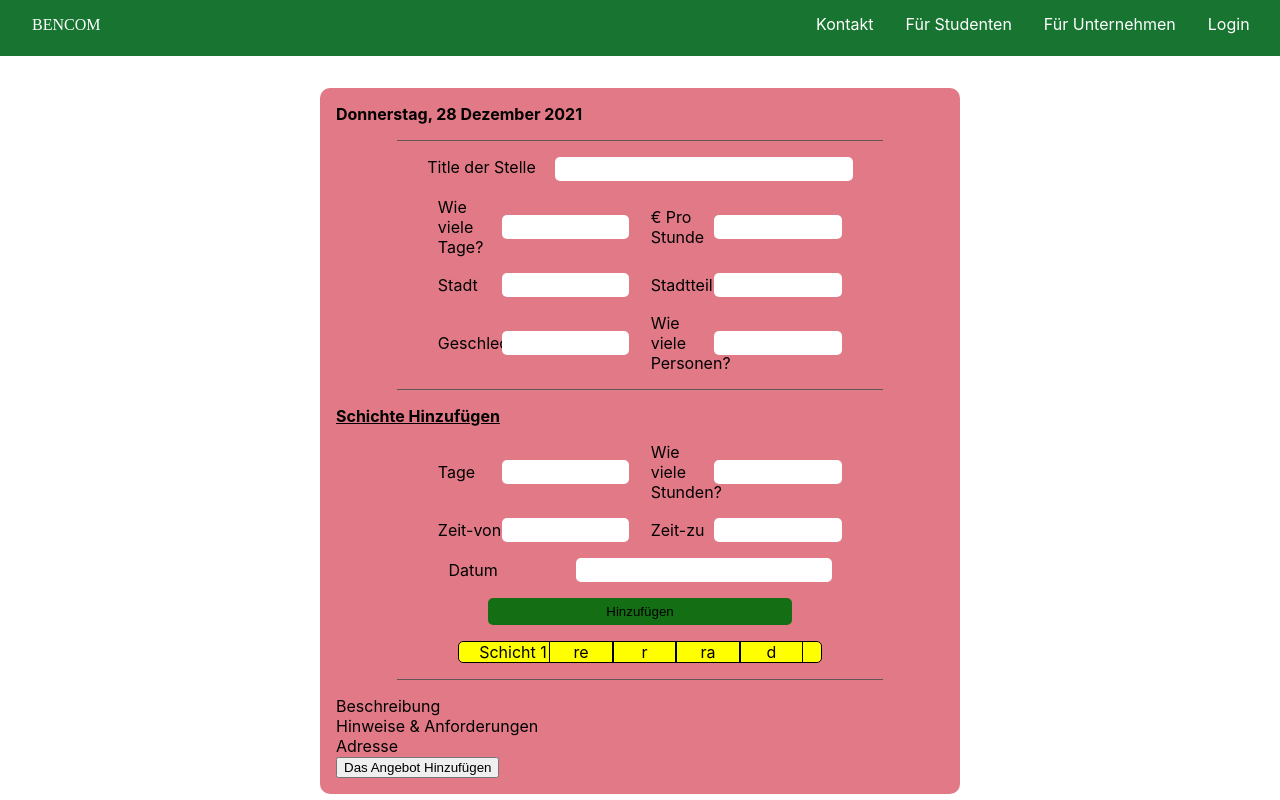
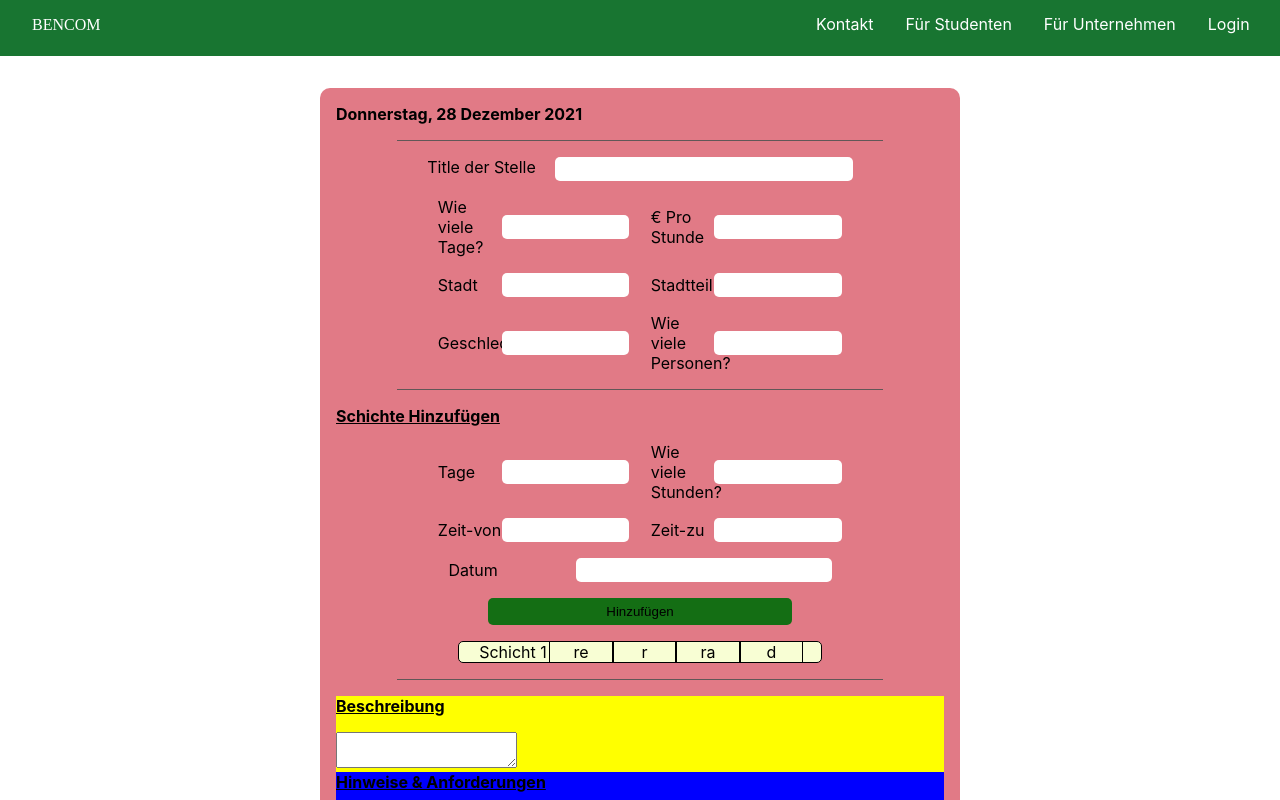
Before and after one commit to mohamadali13/bachelorarbeit, a React (Create React App) app in the folder client/: page / in a window 1280 px wide. Shown: the top 800 px of the page. Built offline with nearby package versions, Linux system fonts and the light colour scheme.

Commit message:
addOfferPage

```diff
--- a/client/src/components/AddOfferPage/MainSection.js
+++ b/client/src/components/AddOfferPage/MainSection.js
@@ -113,20 +113,20 @@ const theSection = () => {
         <div className="underLineBetween"></div>
         <div className="addOfferBottomSectionWrap">
           <div className="beschreibungAddOffer">
-            <div className="">
-              <p className="">Beschreibung</p>
+            <div className="titeBottomDivAddOffer">
+              <p className="titeBottomAddOfferText">Beschreibung</p>
             </div>
-            <div className=""></div>
+            <div className=""><textarea></textarea></div>
           </div>
           <div className="hinweiseAddOffer">
-            <div className="">
-              <p className="">Hinweise & Anforderungen</p>
+            <div className="titeBottomDivAddOffer">
+              <p className="titeBottomAddOfferText">Hinweise & Anforderungen</p>
             </div>
-            <div className=""></div>
+            <div className=""><textarea></textarea></div>
           </div>
           <div className="adresseAddOffer">
-            <div className="">
-              <p className="">Adresse</p>
+            <div className="titeBottomDivAddOffer">
+              <p className="titeBottomAddOfferText">Adresse</p>
             </div>
             <div className=""></div>
           </div>
@@ -142,29 +142,3 @@ const theSection = () => {
 };
 
 export default theSection;
-/*<div className="">
-                <div className="addOfferInputsOutWrap">
-                    <div className="addOfferInputsInWrap">
-                        <div className="addOfferInputsWrap">
-                        <label className="addOfferLabelInputs">Wie viele Tage?</label>
-                        <input className="addOfferInputShort"></input>
-                        </div>
-                        <div className="addOfferInputsWrap">
-                        <label className="addOfferLabelInputs">€ Pro Stunde</label>
-                        <input className="addOfferInputShort"></input>
-                        </div>
-                    </div>
-                 </div>
-
-            <div className="addOfferInputsOutWrap">
-              <div className="addOfferInputsInWrap">
-                <div className="addOfferInputsWrap">
-                  <label className="addOfferLabelInputs">Stadt</label>
-                  <input className="addOfferInputShort"></input>
-                </div>
-                <div className="addOfferInputsWrap">
-                  <label className="addOfferLabelInputs">Stadtteil</label>
-                  <input className="addOfferInputShort"></input>
-                </div>
-              </div>
-            </div></div>*/
--- a/client/src/style/AddOfferPage/AddOfferPage.scss
+++ b/client/src/style/AddOfferPage/AddOfferPage.scss
@@ -76,11 +76,11 @@
   border-width: 0;
   width: 60%;
 }
-#buttonAddSchicht{
+#buttonAddSchicht {
   width: 100% !important;
 }
-.addOfferInputsWrap{
- // background-color: black;
+.addOfferInputsWrap {
+  // background-color: black;
   flex: 1;
   display: flex;
   flex-flow: row wrap;
@@ -88,15 +88,14 @@
   justify-content: center;
 }
 
-.schichtenItems{
+.schichtenItems {
   width: 100%;
   display: flex;
   flex-flow: row wrap;
   //background-color: blue;
   justify-content: center;
-
 }
-.buttonAddSchicht{
+.buttonAddSchicht {
   width: 50%;
   height: 2em;
   border-radius: 5px;
@@ -106,44 +105,64 @@
   justify-content: center;
   align-items: center;
 }
-.buttonAddSchichtInnerWrap{
+.buttonAddSchichtInnerWrap {
   width: 60%;
   display: flex;
   flex-flow: row wrap;
-  background-color: yellow;
+  background-color: rgb(248, 254, 212);
   border-radius: 5px;
   justify-content: center;
   margin-bottom: 1em;
   border: 1px solid black;
 }
-.schichtNr{
+.schichtNr {
   width: 20%;
- // background-color: violet;
- text-align: center;
+  // background-color: violet;
+  text-align: center;
 }
-.schichtInfosTable{
+.schichtInfosTable {
   display: flex;
   flex-flow: row wrap;
   width: 70%;
   //background-color: red;
 }
-.schichtInfoCol{
+.schichtInfoCol {
   flex: 1;
   border-right: 1px solid black;
   border-left: 1px solid black;
   text-align: center;
 }
-.titleAddOfferSection{
+.titleAddOfferSection {
   width: 100%;
   margin-bottom: 1em;
 }
-.titleAddOfferText{
+.titleAddOfferText {
+  font-weight: bold;
+  text-decoration: underline;
+}
+.addOfferBottomSectionWrap {
+  width: 100%;
+  display: flex;
+  flex-flow: column wrap;
+  justify-items: center;
+  background-color: blue;
+}
+.beschreibungAddOffer {
+  width: 100%;
+  display: flex;
+  flex-flow: column wrap;
+  background-color: yellow;
+}
+.titeBottomDivAddOffer {
+  width: 100%;
+  margin-bottom: 1em;
+}
+.titeBottomAddOfferText {
   font-weight: bold;
   text-decoration: underline;
 }
 //media Query
 @media only screen and (max-width: 1200px) {
-
   .addOfferInputLongInWrap {
     width: 100%;
   }
@@ -151,12 +170,10 @@
     margin-right: 0;
   }
 
-
   .addOfferInputsInWrap {
     width: 100%;
   }
   .addOfferLongInput {
     width: 100%;
   }
-
 }
```
